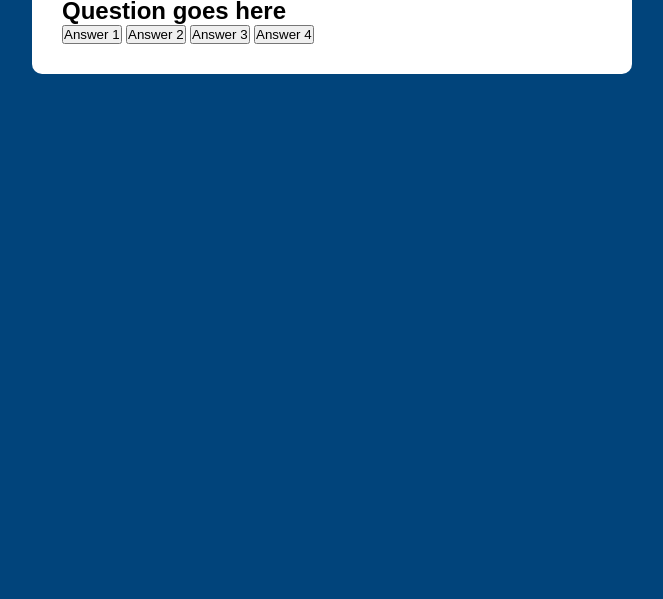
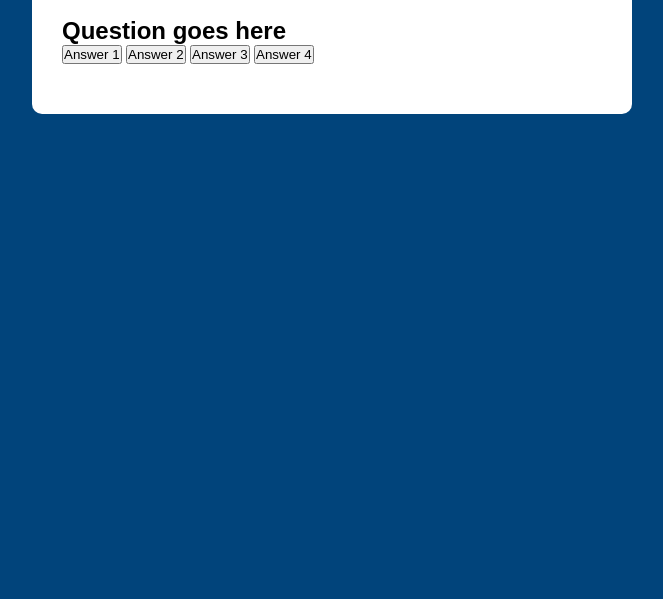
Before and after one commit to varunriyer/Basic-Quiz-App, a plain HTML site: page index.html in a window 1280 px wide. Shown: the part 201-800 px from the top of the page, without its empty margins (308-971 px from the left). Drawn offline with Linux system fonts and the light colour scheme.

Commit message:
Add padding to quiz section in styles

```diff
--- a/styles.css
+++ b/styles.css
@@ -24,3 +24,7 @@ body {
     border-bottom: 1px solid #333;
     padding-bottom: 30px;
 }
+
+.quiz {
+    padding: 20px 0;
+}
```
